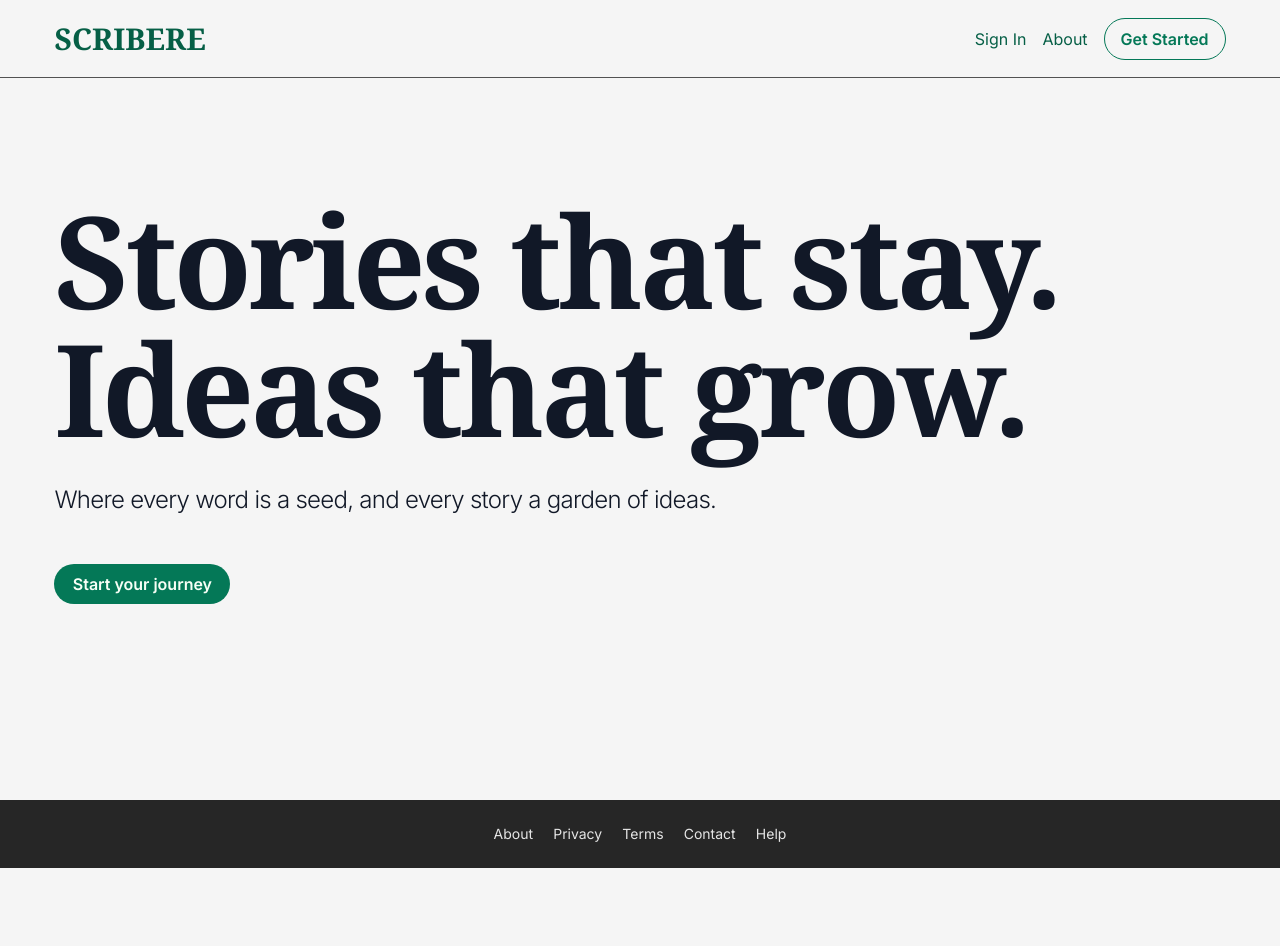
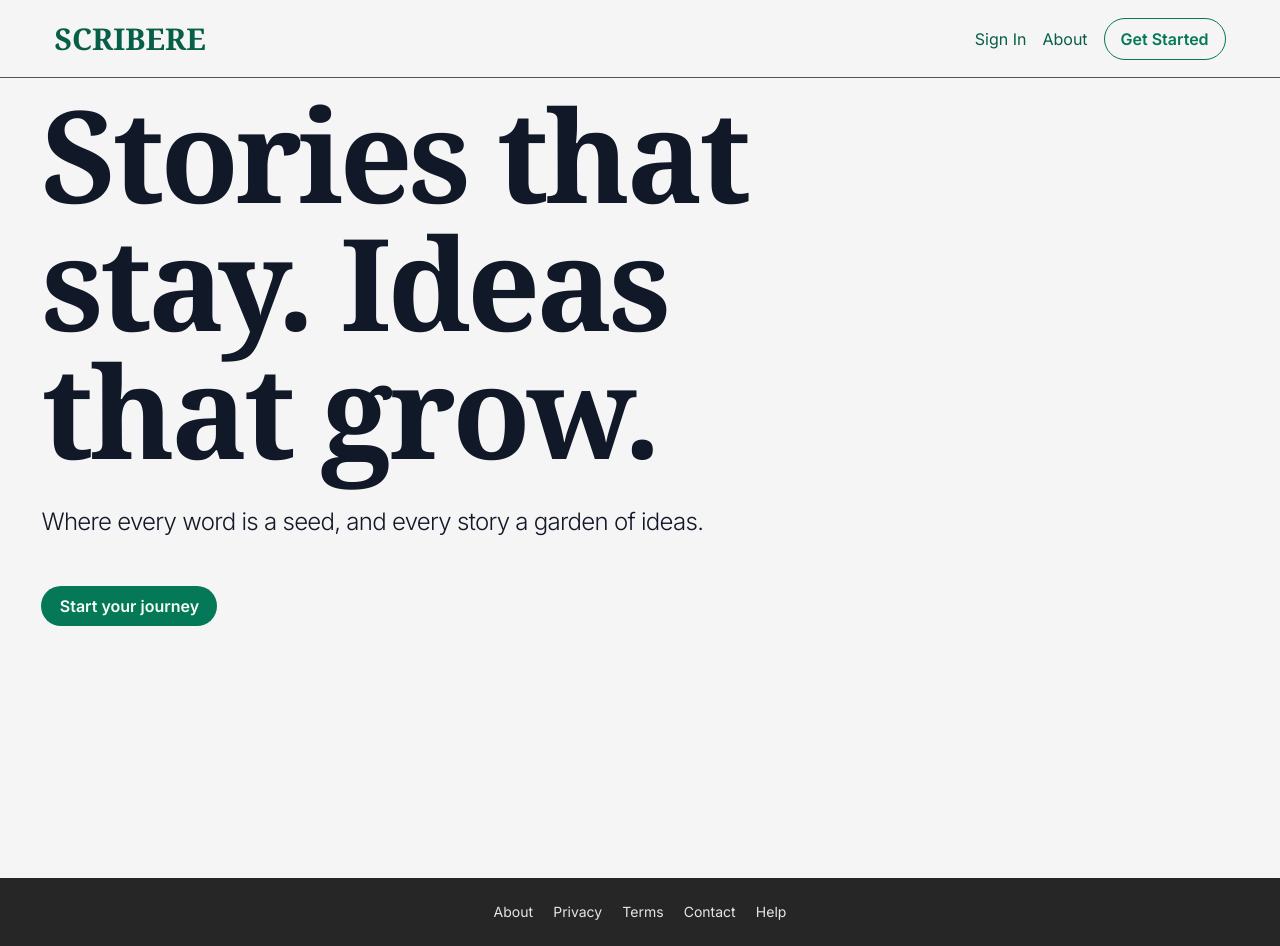
Before and after one commit to FredericFouche/Scribere-releases, an Angular app in the folder frontend/scribere/: page / in a window 1280 px wide. Before the commit the page ends 868 px from the top, so only its background shows below. Built offline with nearby package versions, Linux system fonts and the light colour scheme; a web font is replaced by a local one.

Commit message:
feat(ui): update layout and home page components
- Improved layout and home page structure
- Updated landing page styles and HTML
- Refined footer and navbar components
- Adjusted global styles
- Enhanced overall UI/UX and responsiveness

```diff
--- a/frontend/scribere/src/app/layout/layout.component.html
+++ b/frontend/scribere/src/app/layout/layout.component.html
@@ -1,3 +1,7 @@
-<app-navbar />
-<router-outlet></router-outlet>
-<app-footer />
+<body class="min-h-screen flex flex-col" [attr.data-is-home]="isHomePage">
+  <app-navbar />
+  <main class="flex flex-col justify-center flex-grow">
+    <router-outlet></router-outlet>
+  </main>
+  <app-footer />
+</body>
--- a/frontend/scribere/src/app/layout/layout.component.ts
+++ b/frontend/scribere/src/app/layout/layout.component.ts
@@ -2,6 +2,8 @@ import { Component } from '@angular/core';
 import { NavbarComponent } from '../shared/navbar/navbar.component';
 import { RouterOutlet } from '@angular/router';
 import { FooterComponent } from '../shared/footer/footer.component';
+import { Router, NavigationEnd } from '@angular/router';
+import { filter } from 'rxjs/operators';
 
 @Component({
   selector: 'app-layout',
@@ -14,5 +16,17 @@ import { FooterComponent } from '../shared/footer/footer.component';
   styleUrl: './layout.component.css'
 })
 export class LayoutComponent {
+  currentRoute: string = '';
 
+  constructor(private router: Router) {
+    this.router.events.pipe(
+      filter(event => event instanceof NavigationEnd)
+    ).subscribe((event: any) => {
+      this.currentRoute = event.url;
+    });
+  }
+
+  get isHomePage(): boolean {
+    return this.currentRoute === '/' || this.currentRoute === '';
+  }
 }
--- a/frontend/scribere/src/app/pages/home/home.component.html
+++ b/frontend/scribere/src/app/pages/home/home.component.html
@@ -10,19 +10,32 @@
       *ngFor="let article of articles"
       class="bg-neutral-100 rounded-lg shadow-md overflow-hidden"
     >
-      <img
-        *ngIf="article.coverImgUrl"
-        [src]="article.coverImgUrl"
-        alt="{{ article.title }}"
-        class="w-full h-48 object-cover"
-      />
+      <div class="aspect-video overflow-hidden rounded-t-3xl cover-wrapper">
+        <img
+          *ngIf="article.coverImgUrl"
+          [src]="article.coverImgUrl"
+          alt="{{ article.title }}"
+          class="h-full w-full object-cover"
+        />
+      </div>
+
       <div class="p-6">
-        <h2 class="text-xl font-semibold mb-2">{{ article.title }}</h2>
-        <div class="flex items-center mb-4 reading-time">
+        <h2 class="mb-2">{{ article.title }}</h2>
+        <div class="flex items-center mb-2 reading-time">
           <span *ngIf="article.readTime" class="mr-4"
             >{{ article.readTime }} min de lecture</span
           >
           <span>{{ article.createdAt | date : "dd/MM/yyyy" }}</span>
+        </div>
+        <div class="flex items-center mb-4 gap-2">
+          <span class="author-avatar">
+            <img
+              src="https://placehold.co/40"
+              alt="Author"
+              class="rounded-full"
+            />
+          </span>
+          <span class="author-name">Anthony Mouse</span>
         </div>
         <p class="article-content">
           {{ article.content | stripHtml }}
--- a/frontend/scribere/src/app/pages/landing-page/landing-page.component.css
+++ b/frontend/scribere/src/app/pages/landing-page/landing-page.component.css
@@ -10,7 +10,6 @@
   display: flex;
   flex-direction: column;
   justify-content: center;
-  height: 100vh;
 }
 
 .sub-p {
--- a/frontend/scribere/src/app/pages/landing-page/landing-page.component.html
+++ b/frontend/scribere/src/app/pages/landing-page/landing-page.component.html
@@ -1,5 +1,9 @@
-<main>
-  <div class="landing-page pb-0 md:pb-40 xl:pb-0">
+<section
+  class="relative h-[100vh] grid grid-cols-1 lg:grid-cols-12 gap-4 items-center pb-40 xl:pb-60"
+>
+  <div
+    class="landing-page flex-grow flex flex-col justify-center col-span-1 lg:col-span-8"
+  >
     <p
       class="catch-phrase padding-vertical text-7xl xs:text-8xl md:text-9xl mb-8"
     >
@@ -15,10 +19,8 @@
   </div>
 
   <!-- Illustration carroussel absolute -->
-  <section
-    class="aspect-[3/4] lg:w-[20%] xl:w-[30%] absolute right-12 xl:right-20 lg:top-1/4 xl:top-1/6 hidden lg:block"
-  >
-    <div class="relative w-full h-full overflow-hidden">
+  <div class="hidden lg:block lg:col-span-4 h-full">
+    <div class="aspect-[3/4] w-full h-auto relative overflow-hidden">
       <img
         src="assets/images/illustrations/illustration1.svg"
         alt="Illustration 1"
@@ -40,5 +42,5 @@
         class="absolute inset-0 w-full h-full object-contain opacity-0 carousel-img-4"
       />
     </div>
-  </section>
-</main>
+  </div>
+</section>
--- a/frontend/scribere/src/app/shared/footer/footer.component.html
+++ b/frontend/scribere/src/app/shared/footer/footer.component.html
@@ -1,5 +1,5 @@
 <section>
-  <footer class="footer bg-neutral-800 py-6 padding-vertical w-full">
+  <footer class="bg-neutral-800 py-6 padding-vertical w-full">
     <div
       class="gap-x-4 md:gap-x-2 flex flex-row md:justify-between md:items-center md:w-1/4 mx-auto text-sm"
     >
--- a/frontend/scribere/src/app/shared/navbar/navbar.component.html
+++ b/frontend/scribere/src/app/shared/navbar/navbar.component.html
@@ -1,5 +1,5 @@
 <nav
-  class="flex flex-row justify-between items-center py-4 padding-vertical mx-auto border-b border-neutral-600 absolute w-full z-10 bg-neutral-100"
+  class="flex flex-row justify-between items-center py-4 padding-vertical mx-auto border-b border-neutral-600 w-full z-10 bg-neutral-100"
 >
   <div class="flex items-center">
     <a
--- a/frontend/scribere/src/styles.css
+++ b/frontend/scribere/src/styles.css
@@ -185,6 +185,18 @@
   src: url("./assets/fonts/jetbrains-mono-v20-latin-800.woff2") format("woff2"); /* Chrome 36+, Opera 23+, Firefox 39+, Safari 12+, iOS 10+ */
 }
 
+body[data-is-home="true"] {
+  overflow: hidden;
+}
+
+body[data-is-home="true"] app-footer {
+  position: sticky;
+  bottom: 0;
+  left: 0;
+  width: 100%;
+  z-index: 10;
+}
+
 @theme {
   --breakpoint-xs: 30rem;
   --breakpoint-sm: 40rem;
@@ -283,8 +295,9 @@
 
   h2 {
     font-family: var(--font-sans);
-    font-size: var(--font-2xl);
+    font-size: var(--font-xl);
     font-weight: 600;
+    letter-spacing: -0.02em;
     color: var(--color-primary-800);
     line-height: (clamp(0.9, 1vw, 1.1));
   }
@@ -297,12 +310,20 @@
     @apply bg-primary-700 hover:bg-primary-800 text-surface-50 font-semibold px-4 py-2 rounded-4xl focus:outline-none focus:ring focus:ring-primary-300 cursor-pointer transition duration-300 ease-in-out;
   }
 
+  .author-avatar {
+    @apply w-6 h-6 rounded-full border-2 border-primary-700;
+  }
+
+  .author-name {
+    @apply text-sm text-neutral-700 font-medium;
+  }
+
   .reading-time {
     @apply text-sm text-neutral-500 font-normal;
   }
 
   .article-content {
-    @apply text-base text-neutral-800 font-normal text-pretty line-clamp-3 mb-4;
+    @apply text-neutral-900 font-normal text-pretty line-clamp-3 mb-4;
   }
 
   .btn-ghost {
@@ -313,6 +334,10 @@
 .blinking-underscore {
   display: inline-block;
   animation: blink 1s steps(1, start) 20;
+}
+
+.cover-wrapper:empty {
+  display: none;
 }
 
 @layer utilities {
```
